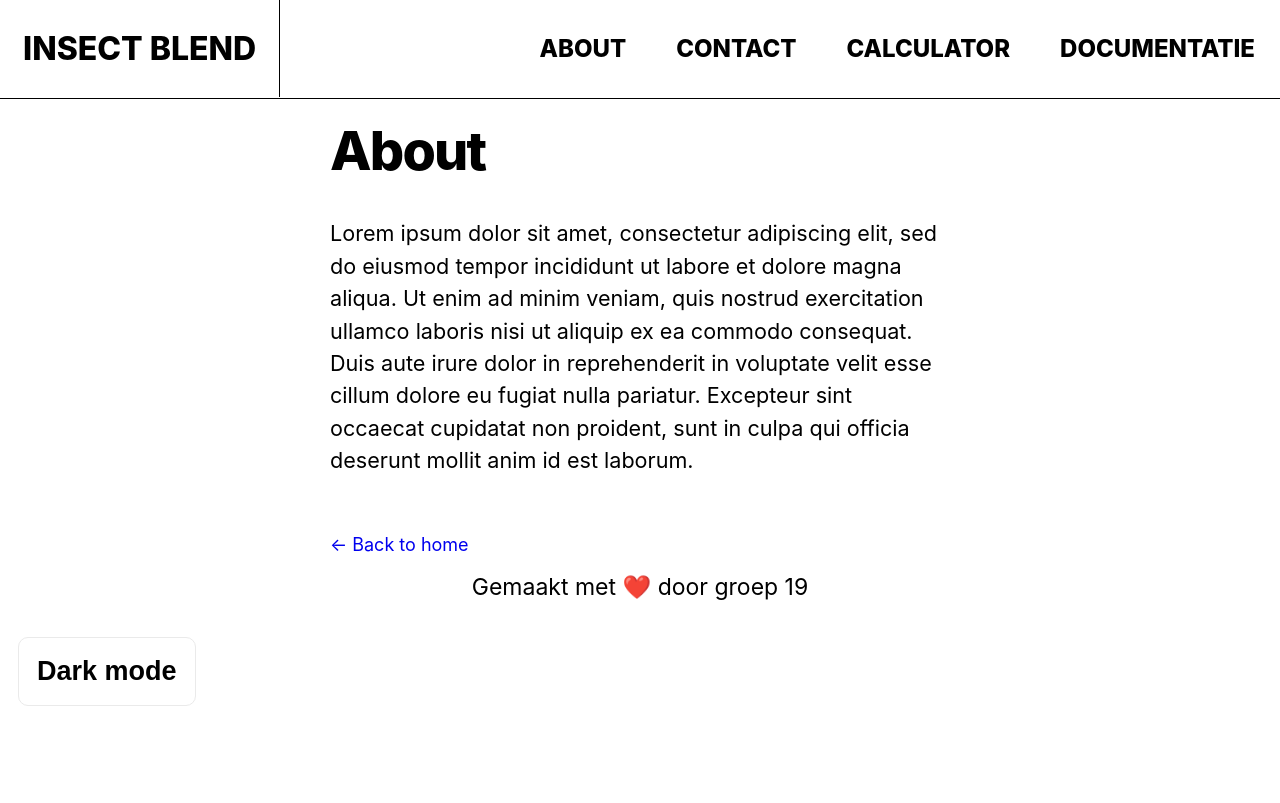
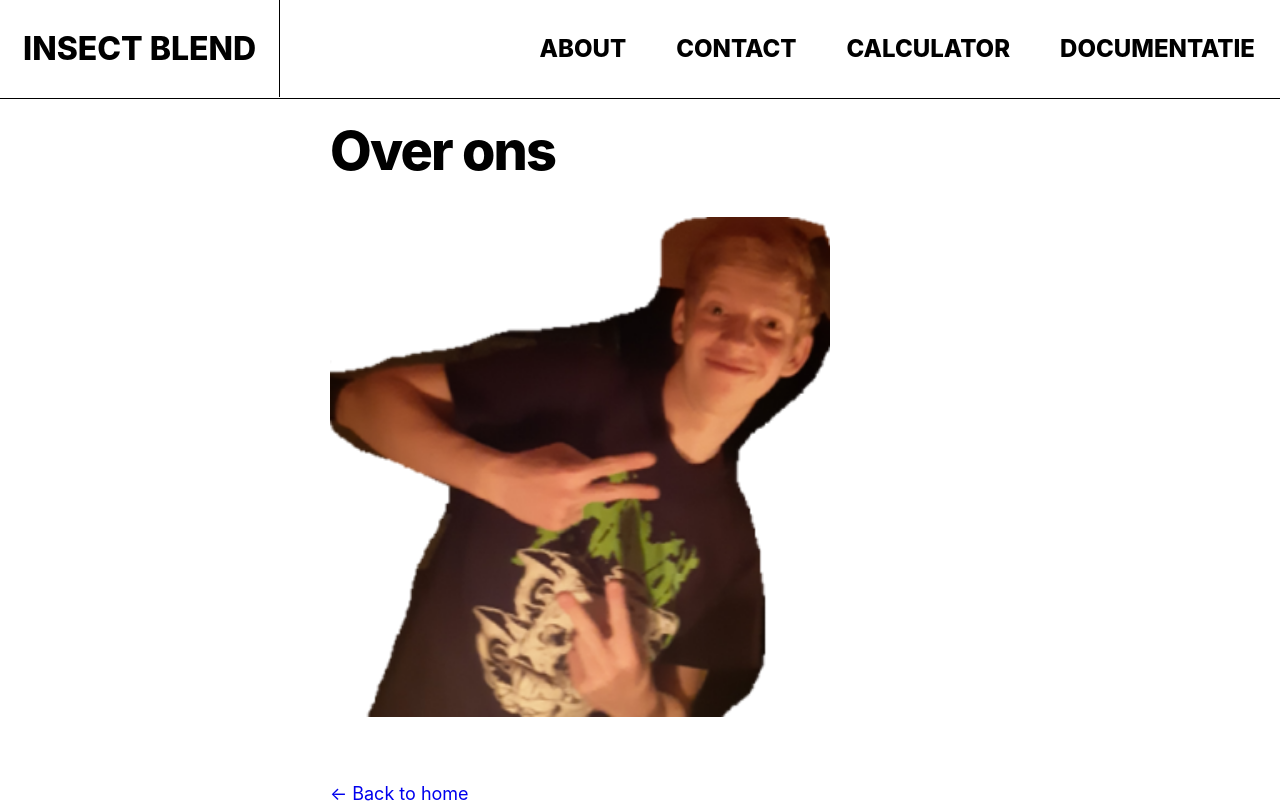
Before and after one commit to ebekoudijs/ProftaakFontys, a Next.js app: page /about in a window 1280 px wide. Shown: the top 803 px of the page. Built offline with nearby package versions, Linux system fonts and the light colour scheme.

Commit message:
Philip img toegevoegd

```diff
--- a/pages/about.js
+++ b/pages/about.js
@@ -2,7 +2,8 @@
 import Head from 'next/head'
 import Layout, {filler} from '../components/layout'
 import utilStyles from '../styles/utils.module.css'
-const pageTitle = "About"
+import Image from 'next/image'
+const pageTitle = "Over ons"
 
 
 export default function FirstPost() {
@@ -11,8 +12,13 @@ export default function FirstPost() {
       <Layout title={pageTitle}>
         <Head>
         </Head>
-        <section className={utilStyles.headingMd}>
-          <p>{filler}</p>
+              <section className={utilStyles.headingMd}>
+                  <Image
+                      src="/images/philip.png"
+                      alt="Picture of the author"
+                      width={500}
+                      height={500}
+                  />
         </section>
       </Layout>
     </>
```
Also changed, not shown: public/images/philip.png (added).
